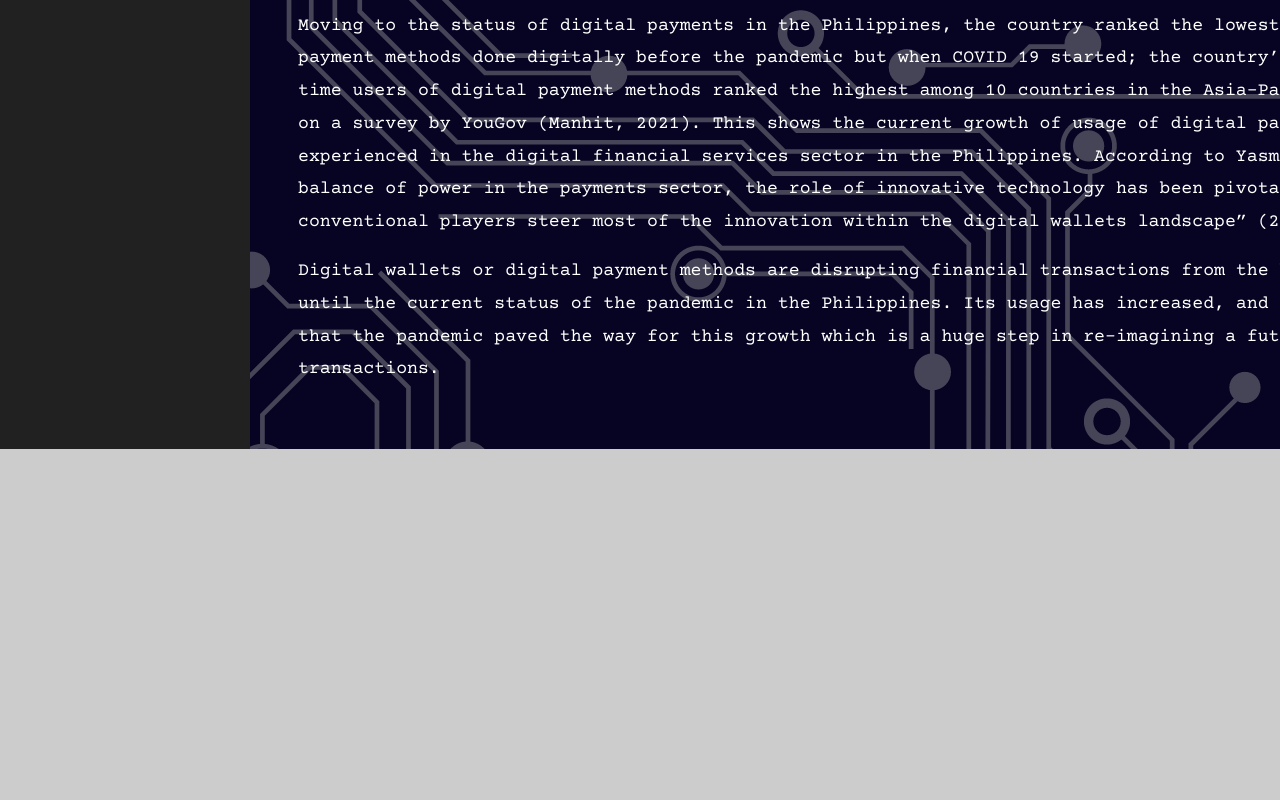
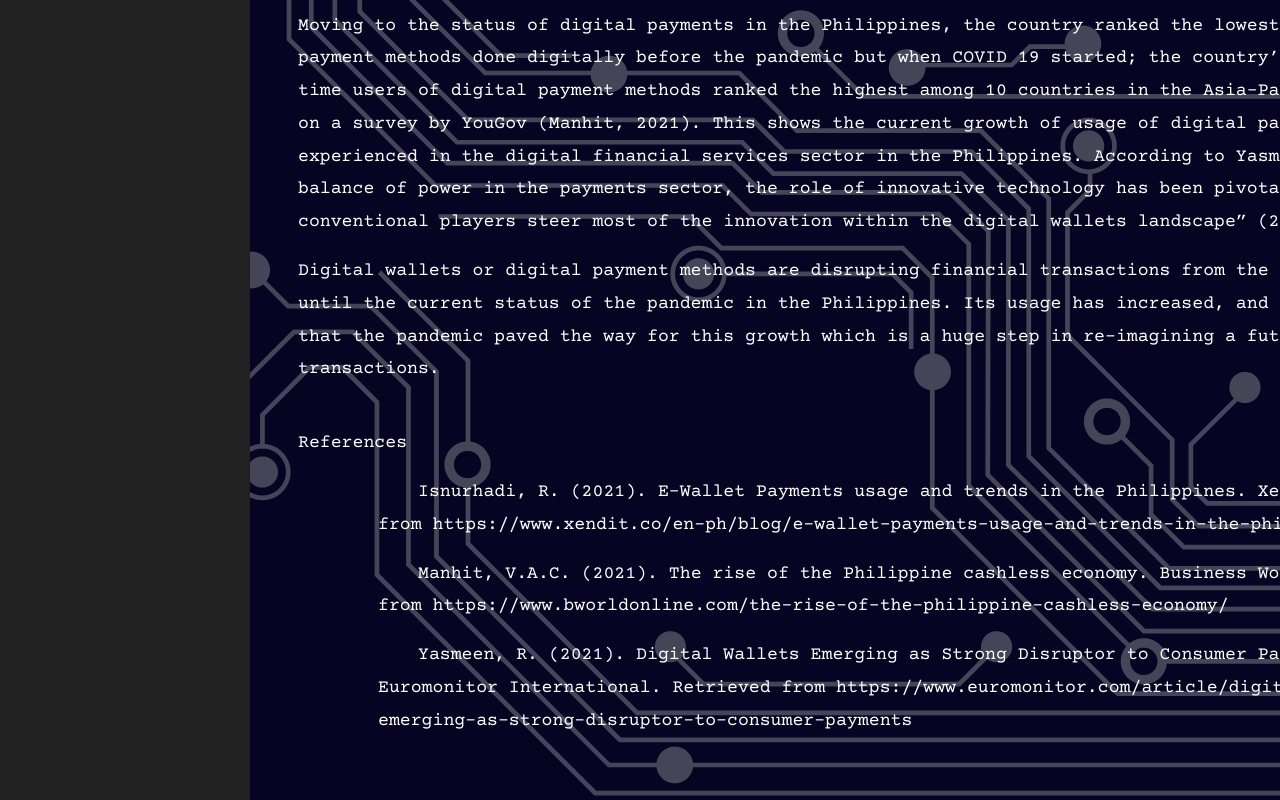
Before and after one commit to LucyHana/mms142-groupj-2021.github.io, a plain HTML site: page Section 3 [P6].html in a window 1280 px wide. Shown: the part 1429-2229 px from the top of the page. Before the commit the page ends 1878 px from the top, so only its background shows below. Drawn offline with Linux system fonts and the light colour scheme.

Commit message:
Add files via upload

```diff
--- a/Section 3 [P6].html
+++ b/Section 3 [P6].html
@@ -83,6 +83,12 @@
         <p> “With COVID-19 providing the impetus for wider adoption as consumers reduced cash usage given concerns over virus transmission, and limited mobility restricting access to ATMs. The convenience and security associated with the contactless experience are key drivers, increasing usage of digital wallets for both in-store and online purchases.” (2021).</p>
         <p> Moving to the status of digital payments in the Philippines, the country ranked the lowest in the usage of payment methods done digitally before the pandemic but when COVID 19 started; the country’s number of first-time users of digital payment methods ranked the highest among 10 countries in the Asia-Pacific region based on a survey by YouGov (Manhit, 2021). This shows the current growth of usage of digital payment methods experienced in the digital financial services sector in the Philippines. According to Yasmeen, “shifting the balance of power in the payments sector, the role of innovative technology has been pivotal as non-conventional players steer most of the innovation within the digital wallets landscape” (2021).</p>
         <p> Digital wallets or digital payment methods are disrupting financial transactions from the beginning and until the current status of the pandemic in the Philippines. Its usage has increased, and it can be said that the pandemic paved the way for this growth which is a huge step in re-imagining a future of cashless transactions.</p>
+        <br>
+        <p> References </p>
+
+        <p style="text-indent: 40px; margin-left: 80px">Isnurhadi, R. (2021). E-Wallet Payments usage and trends in the Philippines. Xendit. Retrieved from https://www.xendit.co/en-ph/blog/e-wallet-payments-usage-and-trends-in-the-philippines/ </p>
+        <p style="text-indent: 40px; margin-left: 80px">Manhit, V.A.C. (2021). The rise of the Philippine cashless economy. Business World. Retrieved from https://www.bworldonline.com/the-rise-of-the-philippine-cashless-economy/ </p>
+        <p style="text-indent: 40px; margin-left: 80px">Yasmeen, R. (2021). Digital Wallets Emerging as Strong Disruptor to Consumer Payments. Euromonitor International. Retrieved from https://www.euromonitor.com/article/digital-wallets-emerging-as-strong-disruptor-to-consumer-payments </p>
       </div>
 		</div>
 
```
Also changed, not shown: Section 2 [P3].html (+7 -0 lines), Section 2 [P4].html (+5 -0 lines).
